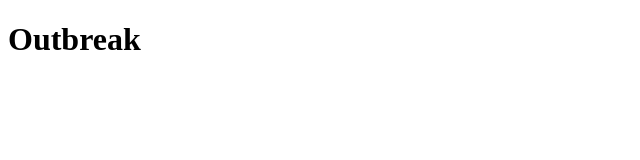
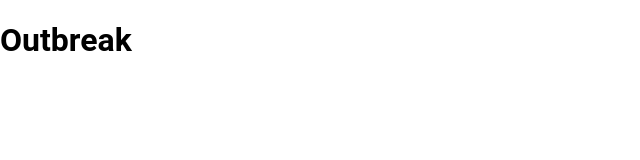
Before and after one commit to heidi-ho07/outbreak, a React (Create React App) app: page / in a window 1280 px wide. Shown: the top 160 px of the page, without its empty margins (0-640 px from the left). Built offline with nearby package versions, Linux system fonts and the light colour scheme.

Commit message:
Create Globalstyle file

```diff
--- a/src/App.js
+++ /dev/null
@@ -1,13 +0,0 @@
-import React from "react"
-
-function App() {
-  return (
-    <div className="App">
-      <header className="App-header">
-        <h1>Outbreak</h1>
-      </header>
-    </div>
-  )
-}
-
-export default App
--- /dev/null
+++ b/src/app/App.js
@@ -0,0 +1,14 @@
+import React from "react"
+
+import GlobalStyles from "../app/Globalstyles"
+
+function App() {
+  return (
+    <>
+      <GlobalStyles />
+      <h1>Outbreak</h1>
+    </>
+  )
+}
+
+export default App
--- /dev/null
+++ b/src/app/Globalstyles.js
@@ -0,0 +1,15 @@
+import { createGlobalStyle } from "styled-components"
+
+export default createGlobalStyle`
+    * {
+        box-sizing: border-box;
+    }
+
+    html, body {
+        margin: 0;
+    }
+
+    body {
+        font-family: 'Roboto', sans-serif;
+    }
+`
--- a/src/index.js
+++ b/src/index.js
@@ -1,6 +1,6 @@
 import React from "react"
 import ReactDOM from "react-dom"
-import App from "./App"
+import App from "./app/App"
 import * as serviceWorker from "./serviceWorker"
 
 ReactDOM.render(<App />, document.getElementById("root"))
```
Also changed, not shown: 1 other file (tests, documents, lock files or other folders).
